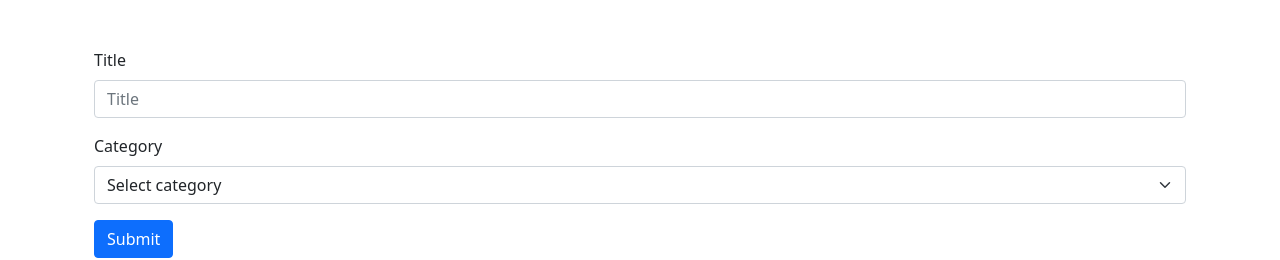
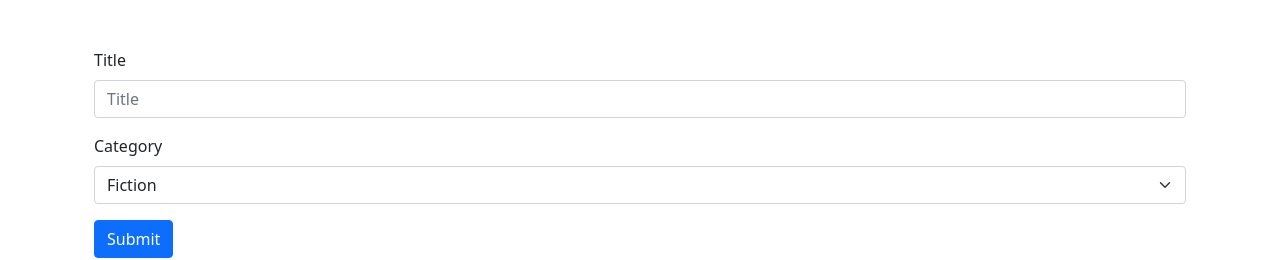
Before and after one commit to rukundoeric/bookstore, a React (Create React App) app: page / in a window 1280 px wide. Shown: the top 260 px of the page. Built offline with nearby package versions, Linux system fonts and the light colour scheme.

Commit message:
make booksform stateful component

```diff
--- a/src/components/containers/BooksForm.js
+++ b/src/components/containers/BooksForm.js
@@ -1,41 +1,89 @@
 /* eslint-disable jsx-a11y/label-has-associated-control */
-import React from 'react';
+import React, { Component } from 'react';
 import { connect } from 'react-redux';
 import PropTypes from 'prop-types';
 import uniqid from 'uniqid';
 import { createBook } from '../../redux/actions';
 
-function BooksForm({ createBook }) {
-  const handleSubmit = e => {
+class BooksForm extends Component {
+  constructor(props) {
+    super(props);
+    this.state = {
+      title: '',
+      category: 'Fiction',
+      categories: ['Fiction', 'Biography', 'History', 'Horror', 'Kids', 'Learning', 'Sci-Fi'],
+    };
+  }
+
+  handleSubmit = e => {
     e.preventDefault();
-    const formData = new FormData(e.target);
+    const { createBook } = this.props;
+    const { title, category } = this.state;
     const book = {
       id: `${uniqid()}_${uniqid()}`.toUpperCase(),
-      title: formData.get('title'),
-      category: formData.get('category'),
+      title,
+      category,
     };
     createBook(book);
     e.target.reset();
+    this.setState({ title: '', category: 'Select category' });
   };
 
-  const categories = ['Fiction', 'Biography', 'History', 'Horror', 'Kids', 'Learning', 'Sci-Fi'];
+  handleChange = e => {
+    const { value } = e.target;
+    switch (e.target.name) {
+      case 'title':
+        this.setState({ title: value });
+        break;
+      case 'category':
+        this.setState({ category: value });
+        break;
+      default:
+    }
+  }
+
+  render() {
+    const { title, category, categories } = this.state;
 
     return (
-    <form onSubmit={handleSubmit}>
+      <form onSubmit={this.handleSubmit}>
         <div className="mb-3">
           <label htmlFor="title" className="form-label">Title</label>
-        <input type="text" required name="title" className="form-control" id="title" placeholder="Title" />
+          <input
+            required
+            type="text"
+            name="title"
+            value={title}
+            className="form-control"
+            id="title"
+            placeholder="Title"
+            onChange={this.handleChange}
+          />
         </div>
         <div>
           <label htmlFor="category" className="form-label">Category</label>
-        <select className="form-select" required name="category" aria-label="Default select example">
-          <option defaultValue>Select category</option>
-          {categories.map(value => (<option key={uniqid()} value={value}>{value}</option>))}
+          <select
+            required
+            className="form-select"
+            name="category"
+            aria-label="Default select example"
+            onChange={this.handleChange}
+          >
+            {categories.map(value => (
+              <option
+                defaultValue={category === value}
+                key={uniqid()}
+                value={value}
+              >
+                {value}
+              </option>
+            ))}
           </select>
         </div>
         <button type="submit" className="btn btn-primary mt-3">Submit</button>
       </form>
     );
+  }
 }
 
 BooksForm.propTypes = {
```
Also changed, not shown: 1 other file (tests, documents, lock files or other folders). Lines whose indentation alone changed are shown as unchanged.
